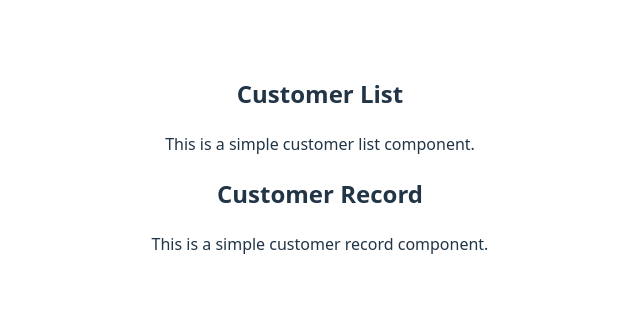
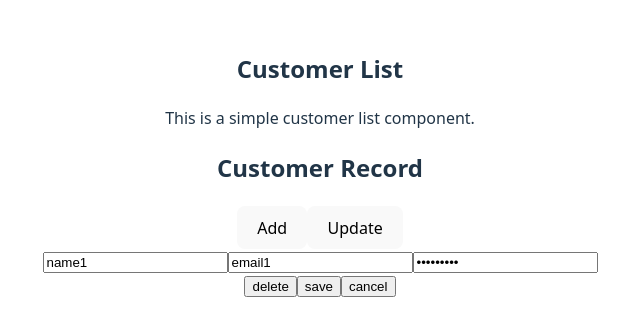
Before and after one commit to n-hccm/react-project, a React (Vite) app in the folder react/: page / in a window 1280 px wide. Shown: the part 236-572 px from the top of the page, without its empty margins (320-960 px from the left). Built offline with nearby package versions, Linux system fonts and the light colour scheme.

Commit message:
CustomerRecord Static

```diff
--- a/react/src/component/CustomerRecord.tsx
+++ b/react/src/component/CustomerRecord.tsx
@@ -1,12 +1,45 @@
-import React from "react";
+import React, { useState } from "react";
 
 const CustomerRecord: React.FC = () => {
-	return (
-		<div>
-			<h2>Customer Record</h2>
-			<p>This is a simple customer record component.</p>
-		</div>
-	);
+    const initialFormObject: any = { name: 'name1', email: 'email1', password: 'password1' };
+    const [formObject, setFormObject] = useState(initialFormObject);
+
+    const changeHandler = function (event: any) {
+        const name = event.target.name;
+        const value = event.target.value;
+        formObject[name] = value;
+        setFormObject({ ...formObject })
+    }
+
+    const deleteSelected = () => {
+        console.log("deleteSelected")
+    }
+
+    const saveSelected = () => {
+        console.log("saveSelected")
+    }
+
+    const cancelSelected = () => {
+        console.log("cancelSelected")
+    }
+
+    return (
+        <div>
+            <h2>Customer Record</h2>
+            <button>Add</button>
+            <button>Update</button>
+            <div>
+                <input type="text" name={"name"} value={formObject.name} placeholder="Name" onChange={(e) => changeHandler(e)} />
+                <input type="email" name={"email"} value={formObject.email} placeholder="Email" onChange={(e) => changeHandler(e)} />
+                <input type="password" name={"password"} value={formObject.password} placeholder="Password" onChange={(e) => changeHandler(e)} />
+                <div>
+                    <input type="button" value="delete" onClick={() => deleteSelected()} />
+                    <input type="button" value="save" onClick={() => saveSelected()}/>
+                    <input type="button" value="cancel" onClick={() => cancelSelected()}/>
+                </div>
+            </div>
+        </div>
+    );
 };
 
 export default CustomerRecord;
```
